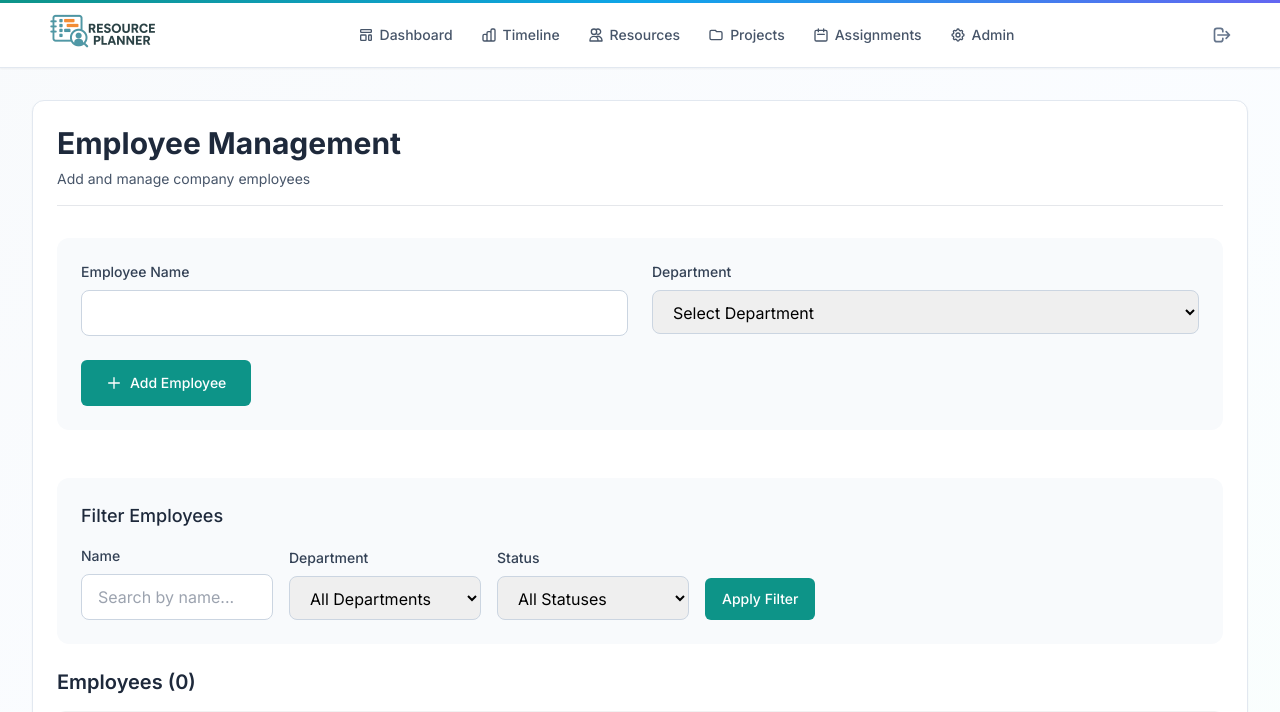
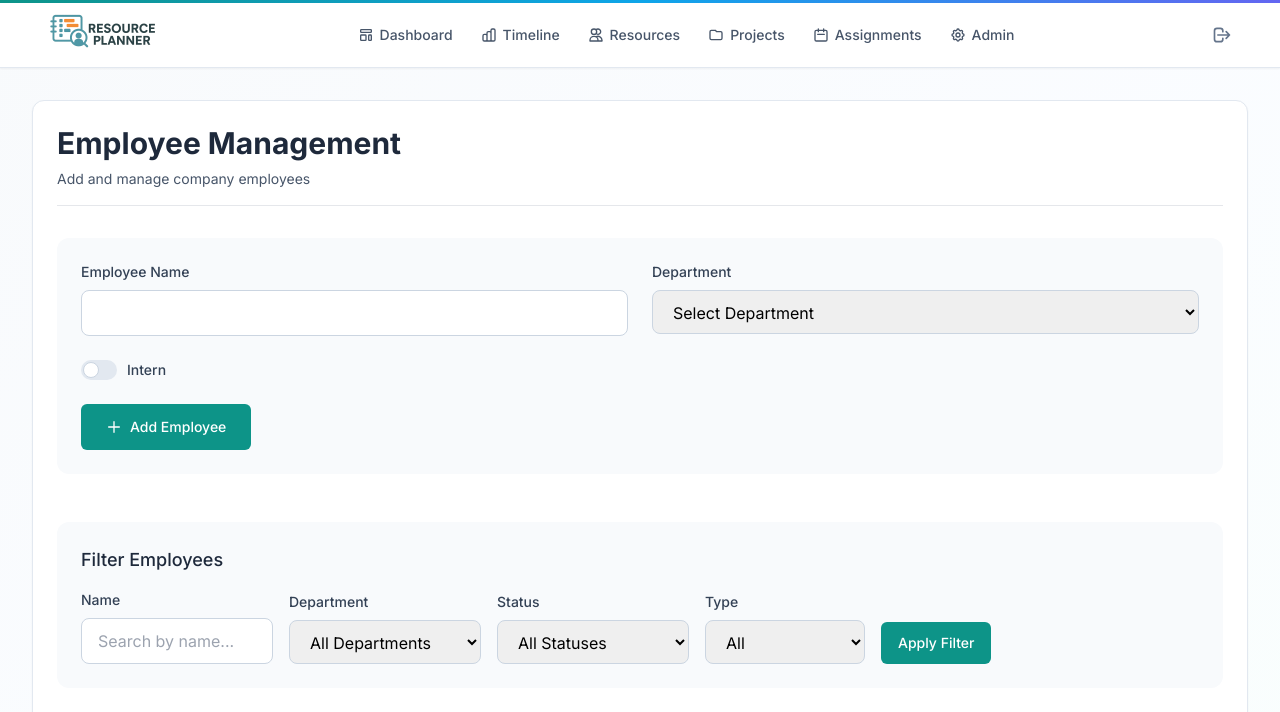
Before and after one commit to palindaa/resource-planner, a Flask app: template templates/users.html in a window 1280 px wide. Shown: the top 712 px of the page. Run offline with Flask 3, Linux system fonts and the light colour scheme; the template is opened without the code that fills it, so the values that code supplies are empty; some libraries are stand-ins or nearby versions.

Commit message:
Add intern support

```diff
--- a/app.py
+++ b/app.py
@@ -131,17 +131,19 @@ def users(current_user):
     if request.method == 'POST':
         username = request.form['username']
         department = request.form['department']
+        is_intern = 1 if request.form.get('is_intern') else 0
 
         db.execute('''
-            INSERT INTO users (username, department, status)
-            VALUES (?, ?, 'active')
-        ''', (username, department))
+            INSERT INTO users (username, department, status, is_intern)
+            VALUES (?, ?, 'active', ?)
+        ''', (username, department, is_intern))
         db.commit()
 
     # Get filter and sort parameters
     dept_filter = request.args.get('dept_filter', '')
     name_filter = request.args.get('name_filter', '')
     status_filter = request.args.get('status_filter', '')
+    intern_filter = request.args.get('intern_filter', '')
     sort_by = request.args.get('sort', 'username')
     sort_order = request.args.get('order', 'asc')
 
@@ -158,6 +160,10 @@ def users(current_user):
     if status_filter:
         query += ' AND status = ?'
         params.append(status_filter)
+    if intern_filter == 'intern':
+        query += ' AND is_intern = 1'
+    elif intern_filter == 'non_intern':
+        query += ' AND is_intern = 0'
 
     # Pagination
     page = request.args.get('page', 1, type=int)
@@ -182,7 +188,8 @@ def users(current_user):
 
     return render_template('users.html', users=users, departments=departments,
                          current_dept=dept_filter, name_filter=name_filter,
-                         status_filter=status_filter, sort_by=sort_by, sort_order=sort_order,
+                         status_filter=status_filter, intern_filter=intern_filter,
+                         sort_by=sort_by, sort_order=sort_order,
                          page=page, total_pages=total_pages, total_items=total_items)
 
 @app.route('/delete_user/<int:user_id>')
@@ -401,6 +408,7 @@ def resource_allocation(current_user):
 
     assignments = db.execute('''
         SELECT users.id as user_id, users.username, users.department,
+               users.is_intern,
                projects.id as project_id, projects.name, projects.color,
                projects.status as project_status,
                user_projects.id as assignment_id,
@@ -421,6 +429,7 @@ def resource_allocation(current_user):
                 'user_id': user_id,
                 'name': assignment['username'],
                 'department': assignment['department'],
+                'is_intern': bool(assignment['is_intern']),
                 'tasks': []
             }
         users[user_id]['tasks'].append({
@@ -813,11 +822,11 @@ def edit_user(current_user, user_id):
     if request.method == 'POST':
         username = request.form['username']
         department = request.form['department']
-        # Use get() with default value to avoid KeyError
         status = request.form.get('status', user['status'])
+        is_intern = 1 if request.form.get('is_intern') else 0
         db.execute(
-            'UPDATE users SET username = ?, department = ?, status = ? WHERE id = ?',
-            (username, department, status, user_id)
+            'UPDATE users SET username = ?, department = ?, status = ?, is_intern = ? WHERE id = ?',
+            (username, department, status, is_intern, user_id)
         )
         db.commit()
         flash('User updated successfully', 'success')
@@ -853,11 +862,13 @@ def reset_admin_passwords():
 def migrate_db():
     with app.app_context():
         db = get_db()
-        # Check if status column exists
         cursor = db.execute("PRAGMA table_info(users)")
         columns = [row['name'] for row in cursor.fetchall()]
         if 'status' not in columns:
             db.execute('ALTER TABLE users ADD COLUMN status TEXT NOT NULL DEFAULT "active"')
+            db.commit()
+        if 'is_intern' not in columns:
+            db.execute('ALTER TABLE users ADD COLUMN is_intern INTEGER NOT NULL DEFAULT 0')
             db.commit()
 
 # Run migration at startup
--- a/templates/users.html
+++ b/templates/users.html
@@ -26,6 +26,14 @@
                     <option value="PM">Project Management</option>
                     <option value="BA">Business Analysis</option>
                 </select>
+            </div>
+
+            <div class="flex items-center">
+                <label class="relative inline-flex items-center cursor-pointer">
+                    <input type="checkbox" name="is_intern" value="1" class="sr-only peer">
+                    <div class="w-9 h-5 bg-slate-200 peer-focus:ring-2 peer-focus:ring-primary/20 rounded-full peer peer-checked:after:translate-x-full peer-checked:after:border-white after:content-[''] after:absolute after:top-[2px] after:left-[2px] after:bg-white after:border-slate-300 after:border after:rounded-full after:h-4 after:w-4 after:transition-all peer-checked:bg-amber-500"></div>
+                    <span class="ml-2.5 text-sm font-medium text-slate-700">Intern</span>
+                </label>
             </div>
         </div>
 
@@ -72,6 +80,16 @@
                 </select>
             </div>
 
+            <!-- Type Filter -->
+            <div>
+                <label class="block text-sm font-medium text-slate-700 mb-2">Type</label>
+                <select name="intern_filter" class="w-40 px-4 py-2.5 rounded-lg border border-slate-300 focus:ring-2 focus:ring-primary focus:border-primary transition-all">
+                    <option value="">All</option>
+                    <option value="intern" {% if intern_filter == 'intern' %}selected{% endif %}>Interns</option>
+                    <option value="non_intern" {% if intern_filter == 'non_intern' %}selected{% endif %}>Non-Interns</option>
+                </select>
+            </div>
+
             <!-- Preserve sort params -->
             <input type="hidden" name="sort" value="{{ sort_by }}">
             <input type="hidden" name="order" value="{{ sort_order }}">
@@ -79,7 +97,7 @@
             <button type="submit" class="inline-flex items-center px-4 py-2.5 border border-transparent text-sm font-medium rounded-md text-white bg-primary hover:bg-primary-700 focus:outline-none focus:ring-2 focus:ring-offset-2 focus:ring-primary transition-colors">
                 Apply Filter
             </button>
-            {% if current_dept or name_filter or status_filter %}
+            {% if current_dept or name_filter or status_filter or intern_filter %}
             <a href="{{ url_for('users') }}" class="inline-flex items-center px-4 py-2.5 border border-slate-300 text-sm font-medium rounded-md text-slate-700 bg-white hover:bg-slate-50">
                 Clear Filters
             </a>
@@ -96,7 +114,7 @@
                 <thead class="bg-slate-50">
                     <tr>
                         <th class="px-6 py-3 text-left text-xs font-medium text-slate-500 uppercase tracking-wider">
-                            <a href="?sort=username&order={% if sort_by == 'username' and sort_order == 'asc' %}desc{% else %}asc{% endif %}&page={{ page }}&dept_filter={{ current_dept }}&name_filter={{ name_filter }}&status_filter={{ status_filter }}"
+                            <a href="?sort=username&order={% if sort_by == 'username' and sort_order == 'asc' %}desc{% else %}asc{% endif %}&page={{ page }}&dept_filter={{ current_dept }}&name_filter={{ name_filter }}&status_filter={{ status_filter }}&intern_filter={{ intern_filter }}"
                                class="flex items-center gap-1 hover:text-slate-700">
                                 Employee
                                 {% if sort_by == 'username' %}
@@ -105,7 +123,7 @@
                             </a>
                         </th>
                         <th class="px-6 py-3 text-left text-xs font-medium text-slate-500 uppercase tracking-wider">
-                            <a href="?sort=department&order={% if sort_by == 'department' and sort_order == 'asc' %}desc{% else %}asc{% endif %}&page={{ page }}&dept_filter={{ current_dept }}&name_filter={{ name_filter }}&status_filter={{ status_filter }}"
+                            <a href="?sort=department&order={% if sort_by == 'department' and sort_order == 'asc' %}desc{% else %}asc{% endif %}&page={{ page }}&dept_filter={{ current_dept }}&name_filter={{ name_filter }}&status_filter={{ status_filter }}&intern_filter={{ intern_filter }}"
                                class="flex items-center gap-1 hover:text-slate-700">
                                 Department
                                 {% if sort_by == 'department' %}
@@ -114,7 +132,7 @@
                             </a>
                         </th>
                         <th class="px-6 py-3 text-left text-xs font-medium text-slate-500 uppercase tracking-wider">
-                            <a href="?sort=status&order={% if sort_by == 'status' and sort_order == 'asc' %}desc{% else %}asc{% endif %}&page={{ page }}&dept_filter={{ current_dept }}&name_filter={{ name_filter }}&status_filter={{ status_filter }}"
+                            <a href="?sort=status&order={% if sort_by == 'status' and sort_order == 'asc' %}desc{% else %}asc{% endif %}&page={{ page }}&dept_filter={{ current_dept }}&name_filter={{ name_filter }}&status_filter={{ status_filter }}&intern_filter={{ intern_filter }}"
                                class="flex items-center gap-1 hover:text-slate-700">
                                 Status
                                 {% if sort_by == 'status' %}
@@ -133,7 +151,12 @@
                                 <div class="flex-shrink-0 h-8 w-8 bg-teal-100 rounded-full flex items-center justify-center">
                                     <span class="text-teal-700 text-sm">{{ user.username|first|upper }}</span>
                                 </div>
-                                <div class="ml-3">{{ user.username }}</div>
+                                <div class="ml-3">
+                                    {{ user.username }}
+                                    {% if user.is_intern %}
+                                    <span class="ml-1.5 px-1.5 py-0.5 text-[10px] font-semibold uppercase tracking-wide bg-amber-100 text-amber-700 rounded">Intern</span>
+                                    {% endif %}
+                                </div>
                             </div>
                         </td>
                         <td class="px-6 py-4 whitespace-nowrap text-slate-500">{{ user.department }}</td>
@@ -178,7 +201,7 @@
         </div>
     </div>
 
-    {{ pagination(page, total_pages, 'users', {'dept_filter': current_dept, 'name_filter': name_filter, 'status_filter': status_filter, 'sort': sort_by, 'order': sort_order}, 'list') }}
+    {{ pagination(page, total_pages, 'users', {'dept_filter': current_dept, 'name_filter': name_filter, 'status_filter': status_filter, 'intern_filter': intern_filter, 'sort': sort_by, 'order': sort_order}, 'list') }}
 
     <!-- Delete Confirmation Modal -->
     <div id="deleteModal" class="fixed inset-0 bg-black bg-opacity-50 flex items-center justify-center z-50 hidden">
```
Also changed, not shown: templates/edit_user.html (+8 -0 lines), templates/resource_allocation.html (+36 -4 lines).
